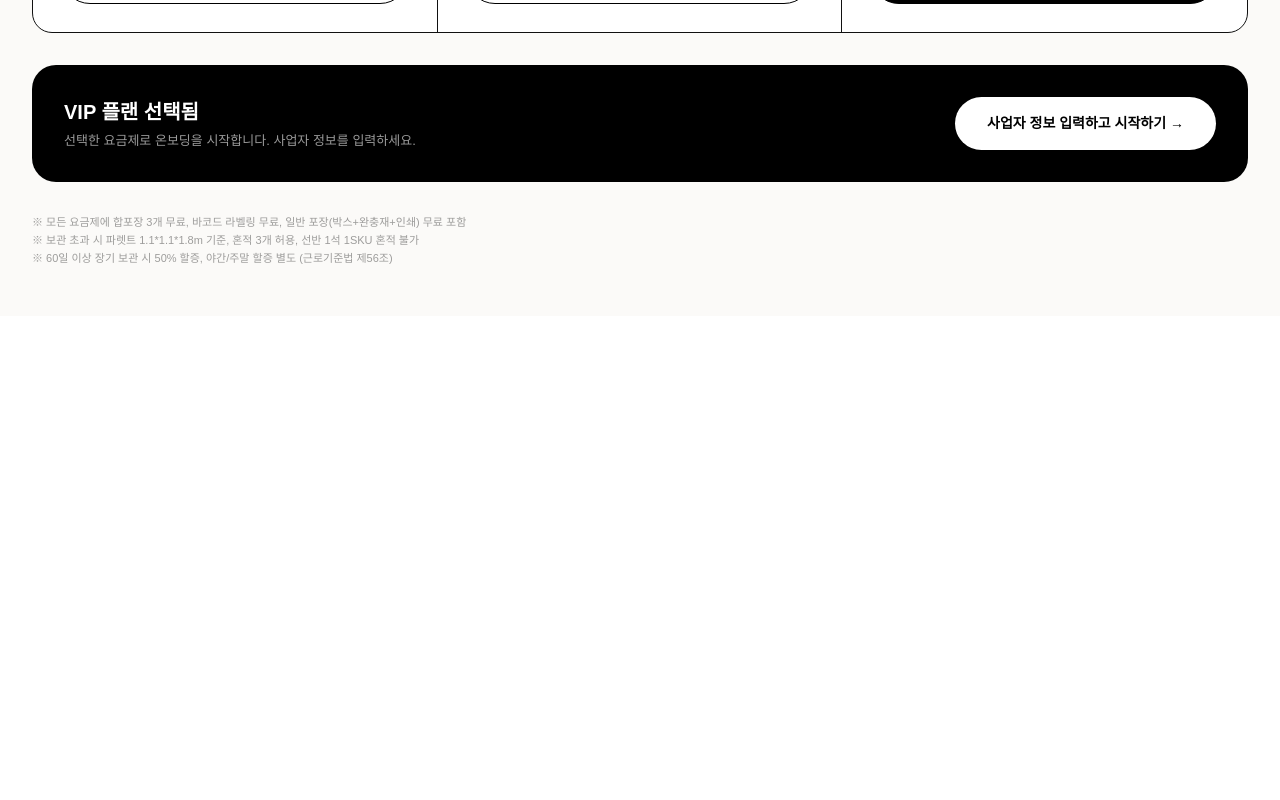
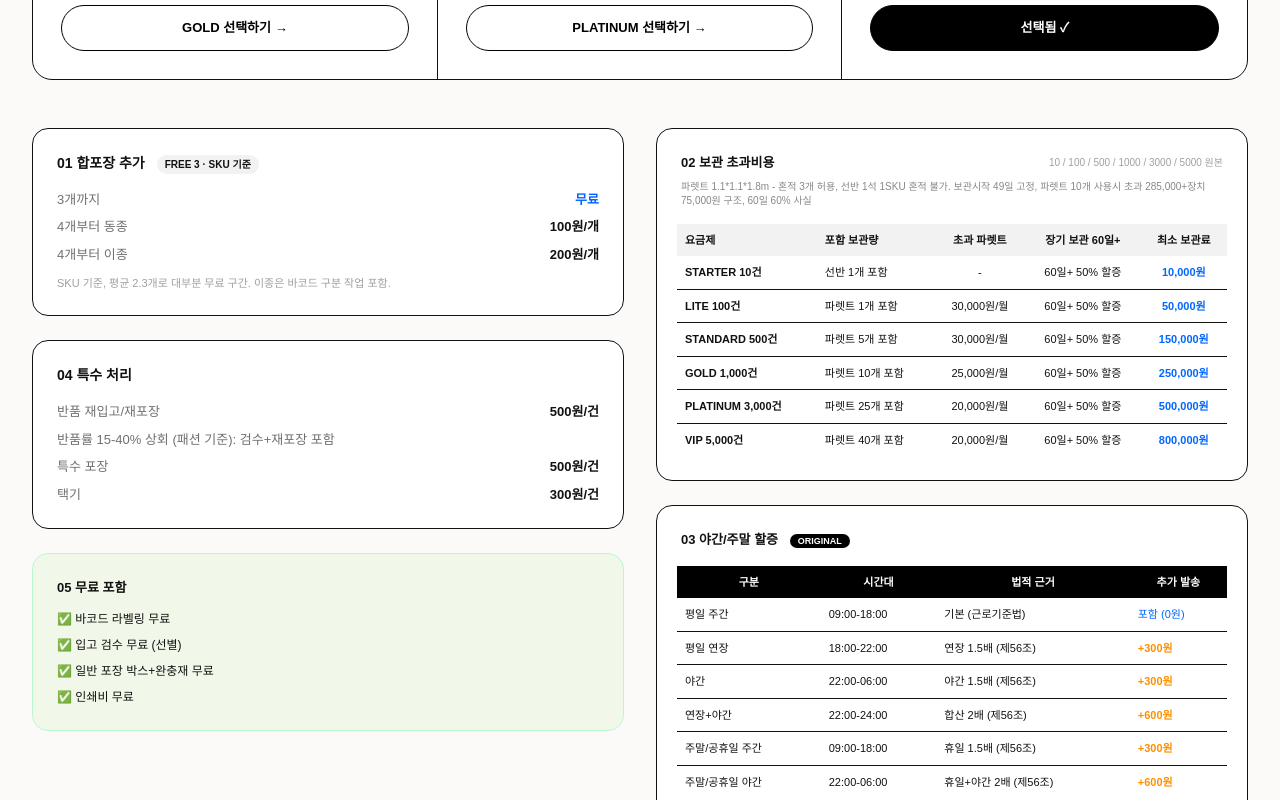
Before and after one commit to hanman19/flex-center, a Next.js app: page /pricing in a window 1280 px wide. Shown: the part 880-1680 px from the top of the page. Before the commit the page ends 1196 px from the top, so only its background shows below. Built offline with nearby package versions, Linux system fonts and the light colour scheme.

Commit message:
restore full pricing with fixed wrap

```diff
--- a/src/app/pricing/page.tsx
+++ b/src/app/pricing/page.tsx
@@ -3,66 +3,12 @@ import Link from "next/link";
 import { useState } from "react";
 
 const PLANS = [
-  {
-    id:"STARTER",
-    name:"STARTER",
-    orders:"월 10건",
-    price:"26,900",
-    perOrder:"2,690원/건",
-    storage:"선반 1개 포함\n(300*450*250, 1 SKU)",
-    badge:"BETA",
-    popular:false,
-  },
-  {
-    id:"LITE",
-    name:"LITE",
-    orders:"월 100건",
-    price:"149,000",
-    perOrder:"1,490원/건",
-    storage:"파렛트 1개 포함\n(1.1*1.1*1.8m)",
-    badge:"ORIGINAL",
-    popular:true,
-  },
-  {
-    id:"STANDARD",
-    name:"STANDARD",
-    orders:"월 500건",
-    price:"599,000",
-    perOrder:"1,198원/건",
-    storage:"파렛트 5개 포함",
-    badge:null,
-    popular:false,
-  },
-  {
-    id:"GOLD",
-    name:"GOLD",
-    orders:"월 1,000건",
-    price:"1,190,000",
-    perOrder:"1,190원/건",
-    storage:"파렛트 10개 포함",
-    badge:null,
-    popular:false,
-  },
-  {
-    id:"PLATINUM",
-    name:"PLATINUM",
-    orders:"월 3,000건",
-    price:"3,290,000",
-    perOrder:"1,096원/건",
-    storage:"파렛트 25개 포함",
-    badge:null,
-    popular:false,
-  },
-  {
-    id:"VIP",
-    name:"VIP",
-    orders:"월 5,000건",
-    price:"5,349,000",
-    perOrder:"1,069원/건",
-    storage:"파렛트 40개 포함",
-    badge:null,
-    popular:false,
-  },
+  { id:"STARTER", name:"STARTER", orders:"월 10건", price:"26,900", perOrder:"2,690원/건", storage:"선반 1개 포함\n(300*450*250, 1 SKU)", badge:"BETA", popular:false },
+  { id:"LITE", name:"LITE", orders:"월 100건", price:"149,000", perOrder:"1,490원/건", storage:"파렛트 1개 포함\n(1.1*1.1*1.8m)", badge:"ORIGINAL", popular:true },
+  { id:"STANDARD", name:"STANDARD", orders:"월 500건", price:"599,000", perOrder:"1,198원/건", storage:"파렛트 5개 포함", badge:null, popular:false },
+  { id:"GOLD", name:"GOLD", orders:"월 1,000건", price:"1,190,000", perOrder:"1,190원/건", storage:"파렛트 10개 포함", badge:null, popular:false },
+  { id:"PLATINUM", name:"PLATINUM", orders:"월 3,000건", price:"3,290,000", perOrder:"1,096원/건", storage:"파렛트 25개 포함", badge:null, popular:false },
+  { id:"VIP", name:"VIP", orders:"월 5,000건", price:"5,349,000", perOrder:"1,069원/건", storage:"파렛트 40개 포함", badge:null, popular:false },
 ];
 
 export default function PricingPage() {
@@ -84,17 +30,26 @@ export default function PricingPage() {
       </header>
 
       <main className="max-w-[1280px] mx-auto px-4 md:px-8 py-8 md:py-12">
-        <div>
-          <p className="text-[12px] tracking-widest opacity-40">PRICING</p>
-          <h1 className="text-[28px] md:text-[42px] font-black tracking-tight leading-none mt-1">요금제</h1>
-          <p className="text-[12px] md:text-[13px] opacity-50 mt-3">월 기준 · 부가세 별도 · TOP BIG 실제 평균 비용 베이스</p>
+        <div className="flex flex-col md:flex-row md:items-start justify-between gap-4">
+          <div>
+            <p className="text-[12px] tracking-widest opacity-40">04</p>
+            <h1 className="text-[28px] md:text-[42px] font-black tracking-tight leading-none mt-1">요금제</h1>
+            <div className="flex gap-2 mt-3 items-center">
+              <span className="text-[10px] bg-[#0066FF] text-white px-2 py-1 rounded-full font-bold">BETA</span>
+              <span className="text-[12px] opacity-60">월 기준 · 부가세 별도</span>
+            </div>
+            <p className="text-[12px] md:text-[13px] opacity-50 mt-2 break-keep">TOP BIG Pricing. 0건/주말 발송 반영된 실제 평균 비용 베이스 요금표.</p>
+          </div>
+          <div className="bg-[#E8F5E9] border border-green-200 rounded-full px-4 py-2 text-[11px] md:text-[12px] break-keep">
+            <span className="w-2 h-2 bg-green-500 inline-block rounded-full mr-2"></span>
+            모든 요금제에 3개월 무료 합포장 포함, 바코드 라벨링 무료, 일반 포장 무료 (박스+완충재+인쇄)
+          </div>
         </div>
 
         <div className="grid grid-cols-1 md:grid-cols-3 gap-0 mt-6 md:mt-8 border rounded-[20px] overflow-hidden bg-white">
           {PLANS.map((plan)=>(
             <div key={plan.id} className={`p-5 md:p-7 border-b md:border-b-0 md:border-r last:border-r-0 relative flex flex-col ${plan.popular ? 'ring-2 ring-[#0066FF] ring-inset bg-[#fafbff]' : ''}`}>
               {plan.popular && <div className="absolute top-0 left-1/2 -translate-x-1/2 -translate-y-1/2 bg-[#0066FF] text-white text-[9px] px-3 py-1 rounded-full font-bold whitespace-nowrap">MOST POPULAR</div>}
-
               <div className="flex justify-between items-start gap-2">
                 <div className="min-w-0 flex-1">
                   <div className="flex items-center gap-2 flex-wrap">
@@ -105,26 +60,97 @@ export default function PricingPage() {
                 </div>
                 <span className="text-[10px] md:text-[11px] font-bold text-[#0066FF] text-right leading-tight whitespace-nowrap">PER ORDER<br/>{plan.perOrder}</span>
               </div>
-
               <p className="text-[26px] md:text-[32px] font-black mt-3 md:mt-4 tracking-tight leading-none">{plan.price}<span className="text-[12px] md:text-[14px] font-medium">원</span></p>
-
-              <p className="text-[10px] md:text-[11px] opacity-60 mt-2 leading-snug whitespace-pre-wrap break-words min-h-[32px]">
-                {plan.storage}
-              </p>
-
+              <p className="text-[10px] md:text-[11px] opacity-60 mt-2 leading-snug whitespace-pre-wrap break-words min-h-[32px]">{plan.storage}</p>
               <div className="mt-4 space-y-1 border-t pt-4">
                 <p className="text-[11px] flex gap-2"><span className="text-[#0066FF] shrink-0">✓</span> <span className="break-keep">합포장 3개 무료 포함</span></p>
                 <p className="text-[11px] flex gap-2"><span className="text-[#0066FF] shrink-0">✓</span> <span className="break-keep">바코드 라벨링 무료</span></p>
                 <p className="text-[11px] flex gap-2"><span className="text-[#0066FF] shrink-0">✓</span> <span className="break-keep">일반 포장 무료</span></p>
               </div>
-
-              <button
-                onClick={()=>setSelected(plan.id)}
-                className={`w-full mt-auto pt-4 md:pt-6 rounded-full py-3 text-[12px] md:text-[13px] font-bold transition border mt-5 ${selected===plan.id ? 'bg-black text-white border-black' : 'bg-white border-black text-black hover:bg-black hover:text-white'}`}>
+              <button onClick={()=>setSelected(plan.id)} className={`w-full rounded-full py-3 text-[12px] md:text-[13px] font-bold transition border mt-5 ${selected===plan.id ? 'bg-black text-white border-black' : 'bg-white border-black text-black hover:bg-black hover:text-white'}`}>
                 {selected===plan.id ? '선택됨 ✓' : `${plan.name} 선택하기 →`}
               </button>
             </div>
           ))}
+        </div>
+
+        {/* 아래 상세표 - 원래 있던 거 복구 */}
+        <div className="grid grid-cols-1 md:grid-cols-2 gap-6 md:gap-8 mt-10 md:mt-12">
+          <div className="space-y-6">
+            <div className="bg-white border rounded-[16px] p-6">
+              <h3 className="font-black text-[14px]">01 합포장 추가 <span className="ml-2 text-[10px] bg-black/5 px-2 py-1 rounded-full">FREE 3 · SKU 기준</span></h3>
+              <div className="mt-4 space-y-2 text-[13px]">
+                <div className="flex justify-between"><span className="opacity-60">3개까지</span><span className="font-bold text-[#0066FF]">무료</span></div>
+                <div className="flex justify-between"><span className="opacity-60">4개부터 동종</span><span className="font-bold">100원/개</span></div>
+                <div className="flex justify-between"><span className="opacity-60">4개부터 이종</span><span className="font-bold">200원/개</span></div>
+                <p className="text-[11px] opacity-40 mt-3 leading-snug break-keep">SKU 기준, 평균 2.3개로 대부분 무료 구간. 이종은 바코드 구분 작업 포함.</p>
+              </div>
+            </div>
+
+            <div className="bg-white border rounded-[16px] p-6">
+              <h3 className="font-black text-[14px]">04 특수 처리</h3>
+              <div className="mt-4 space-y-2 text-[13px]">
+                <div className="flex justify-between"><span className="opacity-60">반품 재입고/재포장</span><span className="font-bold">500원/건</span></div>
+                <div className="flex justify-between"><span className="opacity-60">반품률 15-40% 상회 (패션 기준): 검수+재포장 포함</span><span></span></div>
+                <div className="flex justify-between"><span className="opacity-60">특수 포장</span><span className="font-bold">500원/건</span></div>
+                <div className="flex justify-between"><span className="opacity-60">택기</span><span className="font-bold">300원/건</span></div>
+              </div>
+            </div>
+
+            <div className="bg-[#F1F8E9] border border-green-200 rounded-[16px] p-6">
+              <h3 className="font-black text-[13px]">05 무료 포함</h3>
+              <div className="mt-3 space-y-2 text-[12px]">
+                <p>✅ 바코드 라벨링 무료</p>
+                <p>✅ 입고 검수 무료 (선별)</p>
+                <p>✅ 일반 포장 박스+완충재 무료</p>
+                <p>✅ 인쇄비 무료</p>
+              </div>
+            </div>
+          </div>
+
+          <div className="space-y-6">
+            <div className="bg-white border rounded-[16px] p-6">
+              <div className="flex justify-between items-center">
+                <h3 className="font-black text-[13px]">02 보관 초과비용</h3>
+                <span className="text-[10px] opacity-40">10 / 100 / 500 / 1000 / 3000 / 5000 원본</span>
+              </div>
+              <p className="text-[10px] opacity-50 mt-2 leading-snug break-keep">파렛트 1.1*1.1*1.8m - 혼적 3개 허용, 선반 1석 1SKU 혼적 불가. 보관시작 49일 고정, 파렛트 10개 사용시 초과 285,000+장치 75,000원 구조, 60일 60% 사실</p>
+              <div className="mt-4 overflow-x-auto -mx-1">
+                <table className="w-full text-[11px] min-w-[480px]">
+                  <thead><tr className="bg-black/5"><th className="p-2 text-left">요금제</th><th className="p-2 text-left">포함 보관량</th><th className="p-2">초과 파렛트</th><th className="p-2">장기 보관 60일+</th><th className="p-2">최소 보관료</th></tr></thead>
+                  <tbody className="divide-y">
+                    <tr><td className="p-2 font-bold">STARTER 10건</td><td className="p-2">선반 1개 포함</td><td className="p-2 text-center">-</td><td className="p-2 text-center">60일+ 50% 할증</td><td className="p-2 text-center font-bold text-[#0066FF]">10,000원</td></tr>
+                    <tr><td className="p-2 font-bold">LITE 100건</td><td className="p-2">파렛트 1개 포함</td><td className="p-2 text-center">30,000원/월</td><td className="p-2 text-center">60일+ 50% 할증</td><td className="p-2 text-center font-bold text-[#0066FF]">50,000원</td></tr>
+                    <tr><td className="p-2 font-bold">STANDARD 500건</td><td className="p-2">파렛트 5개 포함</td><td className="p-2 text-center">30,000원/월</td><td className="p-2 text-center">60일+ 50% 할증</td><td className="p-2 text-center font-bold text-[#0066FF]">150,000원</td></tr>
+                    <tr><td className="p-2 font-bold">GOLD 1,000건</td><td className="p-2">파렛트 10개 포함</td><td className="p-2 text-center">25,000원/월</td><td className="p-2 text-center">60일+ 50% 할증</td><td className="p-2 text-center font-bold text-[#0066FF]">250,000원</td></tr>
+                    <tr><td className="p-2 font-bold">PLATINUM 3,000건</td><td className="p-2">파렛트 25개 포함</td><td className="p-2 text-center">20,000원/월</td><td className="p-2 text-center">60일+ 50% 할증</td><td className="p-2 text-center font-bold text-[#0066FF]">500,000원</td></tr>
+                    <tr><td className="p-2 font-bold">VIP 5,000건</td><td className="p-2">파렛트 40개 포함</td><td className="p-2 text-center">20,000원/월</td><td className="p-2 text-center">60일+ 50% 할증</td><td className="p-2 text-center font-bold text-[#0066FF]">800,000원</td></tr>
+                  </tbody>
+                </table>
+              </div>
+            </div>
+
+            <div className="bg-white border rounded-[16px] p-6">
+              <h3 className="font-black text-[13px]">03 야간/주말 할증 <span className="ml-2 text-[9px] bg-black text-white px-2 py-0.5 rounded-full">ORIGINAL</span></h3>
+              <div className="overflow-x-auto -mx-1 mt-4">
+                <table className="w-full text-[11px] min-w-[480px]">
+                  <thead><tr className="bg-black text-white"><th className="p-2">구분</th><th className="p-2">시간대</th><th className="p-2">법적 근거</th><th className="p-2">추가 발송</th></tr></thead>
+                  <tbody className="divide-y">
+                    <tr><td className="p-2">평일 주간</td><td className="p-2">09:00-18:00</td><td className="p-2">기본 (근로기준법)</td><td className="p-2 text-[#0066FF]">포함 (0원)</td></tr>
+                    <tr><td className="p-2">평일 연장</td><td className="p-2">18:00-22:00</td><td className="p-2">연장 1.5배 (제56조)</td><td className="p-2 text-[#FF8F00] font-bold">+300원</td></tr>
+                    <tr><td className="p-2">야간</td><td className="p-2">22:00-06:00</td><td className="p-2">야간 1.5배 (제56조)</td><td className="p-2 text-[#FF8F00] font-bold">+300원</td></tr>
+                    <tr><td className="p-2">연장+야간</td><td className="p-2">22:00-24:00</td><td className="p-2">합산 2배 (제56조)</td><td className="p-2 text-[#FF8F00] font-bold">+600원</td></tr>
+                    <tr><td className="p-2">주말/공휴일 주간</td><td className="p-2">09:00-18:00</td><td className="p-2">휴일 1.5배 (제56조)</td><td className="p-2 text-[#FF8F00] font-bold">+300원</td></tr>
+                    <tr><td className="p-2">주말/공휴일 야간</td><td className="p-2">22:00-06:00</td><td className="p-2">휴일+야간 2배 (제56조)</td><td className="p-2 text-[#FF8F00] font-bold">+600원</td></tr>
+                  </tbody>
+                </table>
+              </div>
+              <div className="mt-4 bg-[#FFF8E1] rounded-lg p-3 text-[11px]">
+                <p className="font-bold">EXAMPLE</p>
+                <p className="opacity-70 mt-1 break-keep">예시: 토요일 밤 23시 10건 출고 → 기본 건수 차감 + 10건*600원=6,000원 추가. 연장+야간 합산 2배.</p>
+              </div>
+            </div>
+          </div>
         </div>
 
         <div className="mt-8 bg-black text-white rounded-[20px] md:rounded-[24px] p-6 md:p-8 flex flex-col md:flex-row justify-between items-start md:items-center gap-4">
@@ -134,12 +160,6 @@ export default function PricingPage() {
           </div>
           <Link href={`/onboarding?plan=${selected}`} className="bg-white text-black px-6 md:px-8 py-3 md:py-4 rounded-full font-black text-[13px] md:text-[14px] whitespace-nowrap">사업자 정보 입력하고 시작하기 →</Link>
         </div>
-
-        <div className="mt-8 text-[11px] opacity-40 leading-relaxed break-keep">
-          <p>※ 모든 요금제에 합포장 3개 무료, 바코드 라벨링 무료, 일반 포장(박스+완충재+인쇄) 무료 포함</p>
-          <p>※ 보관 초과 시 파렛트 1.1*1.1*1.8m 기준, 혼적 3개 허용, 선반 1석 1SKU 혼적 불가</p>
-          <p>※ 60일 이상 장기 보관 시 50% 할증, 야간/주말 할증 별도 (근로기준법 제56조)</p>
-        </div>
       </main>
     </div>
   );
```
